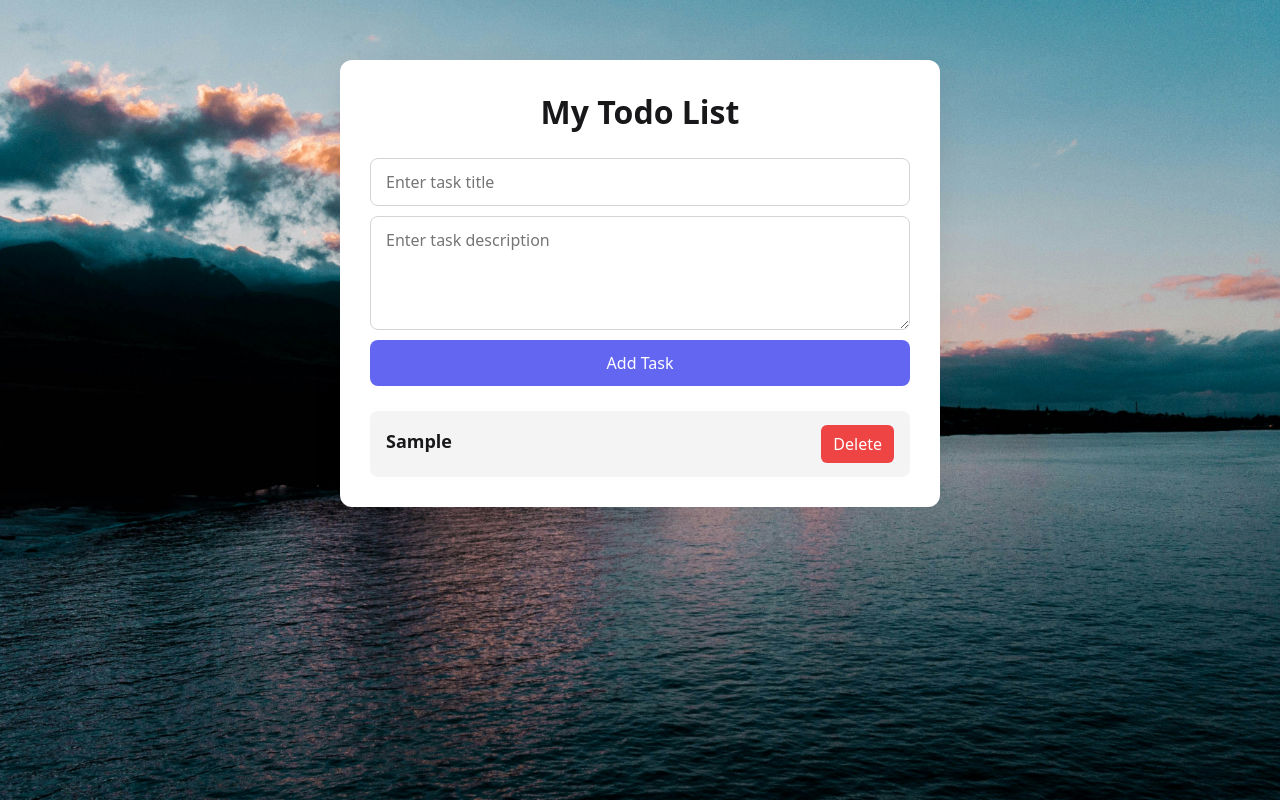
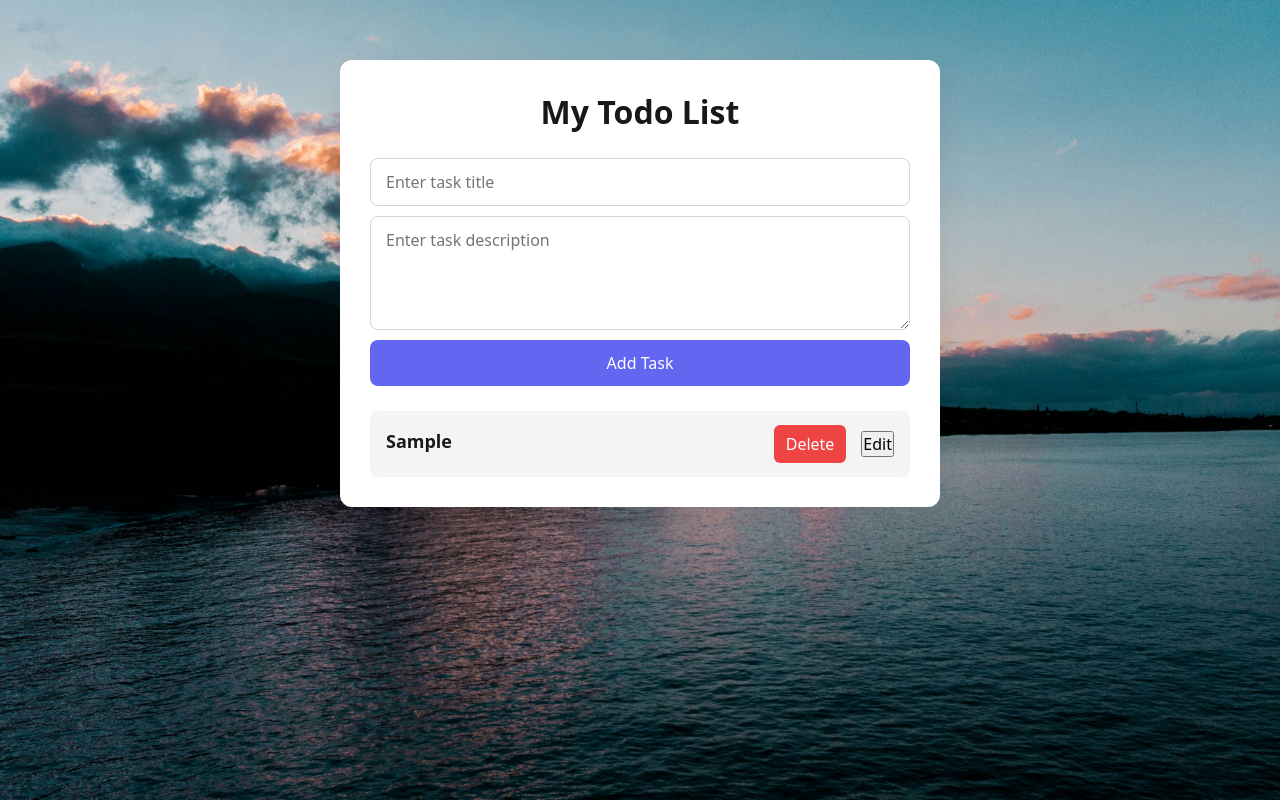
Before and after one commit to AhmedYousaf949/React-Vite-Projects, a React (Vite) app: page / in a window 1280 px wide. Both pictures are taken after typing "Sample", "Sample" into the empty fields and a click on the button "Add Task". Built offline with nearby package versions, Linux system fonts and the light colour scheme; no server answers.

Commit message:
Add Edit

```diff
--- a/src/App.jsx
+++ b/src/App.jsx
@@ -61,6 +61,9 @@ setTasks(newTasks);
       console.log(error);
     });
 };
+const editTask = (id) => {
+  console.log("Edit task:", id);
+};
   return (
     <div className="app">
       <div className="todo-container">
@@ -72,6 +75,7 @@ setTasks(newTasks);
           tasks={tasks}
           onToggle={toggleTask}
           onDelete={deleteTask}
+          onEdit={editTask}
         />
       </div>
     </div>
--- a/src/components/TodoItem.jsx
+++ b/src/components/TodoItem.jsx
@@ -1,4 +1,4 @@
-function TodoItem({ task, onToggle, onDelete }) {
+function TodoItem({ task, onToggle, onDelete, onEdit }) {
   return (
     <li className="todo-item">
       <div
@@ -20,6 +20,12 @@ function TodoItem({ task, onToggle, onDelete }) {
       >
         Delete
       </button>
+      <button
+        className="edit-button"
+        onClick={() => onEdit(task.id)}
+      >
+        Edit
+      </button>
     </li>
   );
 }
--- a/src/components/TodoList.jsx
+++ b/src/components/TodoList.jsx
@@ -1,5 +1,5 @@
 import TodoItem from "./TodoItem";
-function TodoList({ tasks, onToggle, onDelete }) {
+function TodoList({ tasks, onToggle, onDelete, onEdit }) {
   if (tasks.length === 0) {
     return (
       <p className="empty-message">
@@ -15,6 +15,7 @@ function TodoList({ tasks, onToggle, onDelete }) {
           task={task}
           onToggle={onToggle}
           onDelete={onDelete}
+          onEdit={onEdit}
         />
       ))}
 
```
